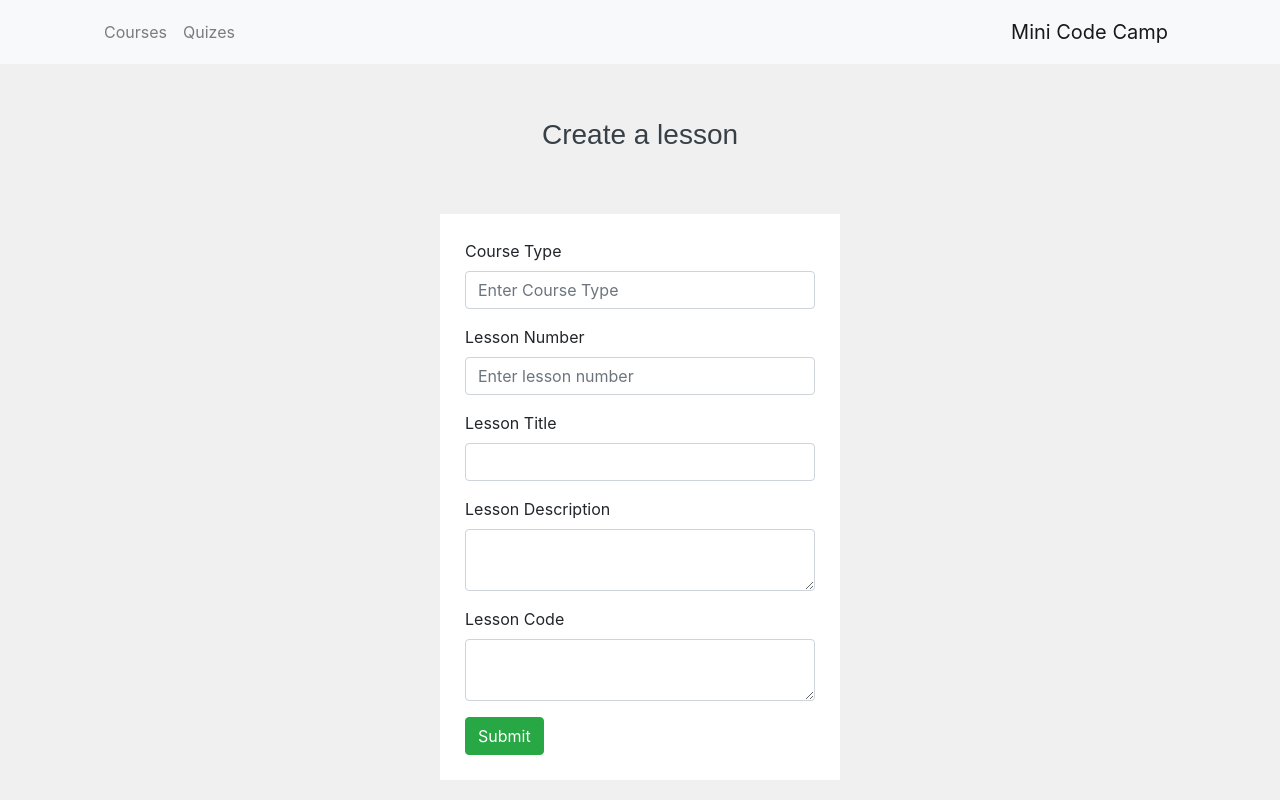
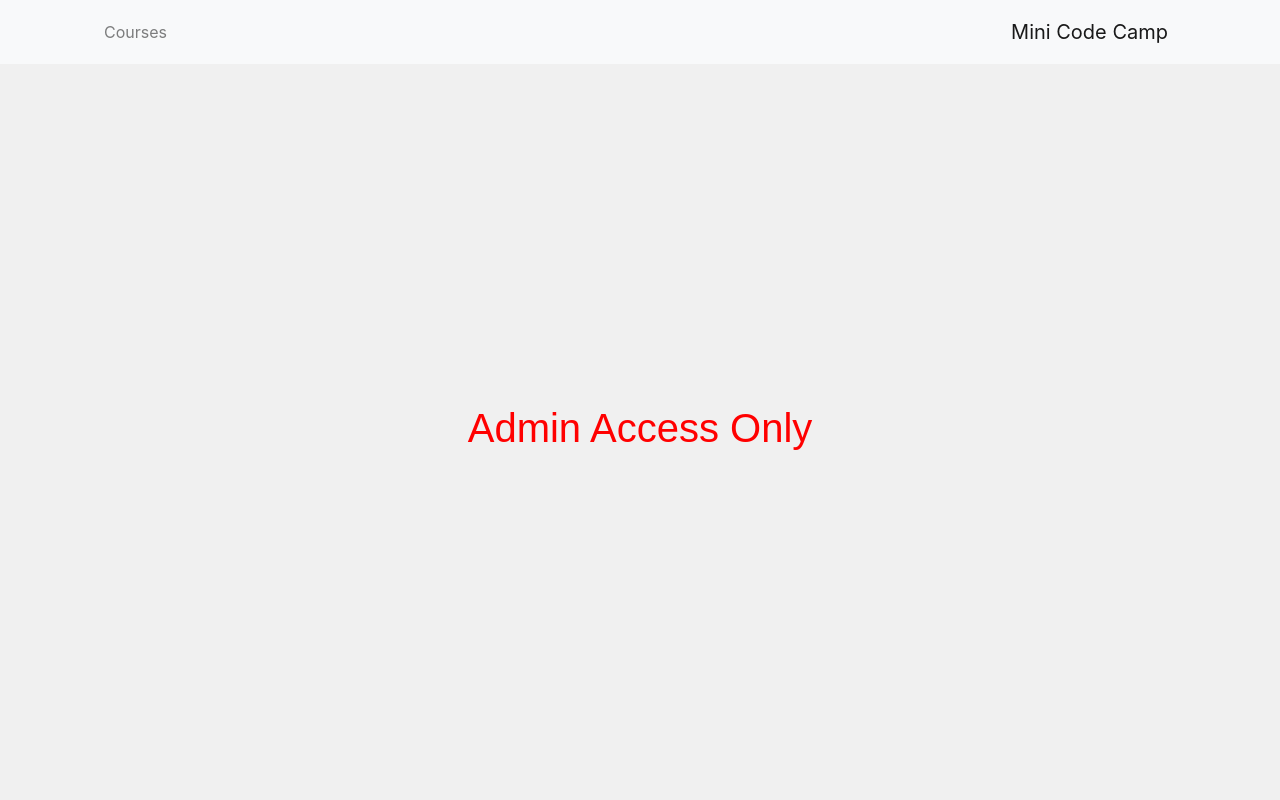
Before and after one commit to eabenojar/minicodecamp, a React (Create React App) app in the folder client/: page /create/lesson in a window 1280 px wide. Built offline with nearby package versions, Linux system fonts and the light colour scheme.

Commit message:
Added auth and private routes

```diff
--- a/client/src/App.js
+++ b/client/src/App.js
@@ -5,6 +5,20 @@ import router from "./router";
 import "./styles/App.css";
 import "prismjs/themes/prism.css";
 import "prismjs/prism.js";
+import jwt_decode from "jwt-decode";
+import setAuthToken from "./utils/setAuthToken";
+import { setCurrentUser } from "./actions/authAction";
+import store from "./store";
+
+// Check for token
+if (localStorage.jwtToken) {
+  // Set auth token header auth
+  setAuthToken(localStorage.jwtToken);
+  // Decode token and get user info and exp
+  const decoded = jwt_decode(localStorage.jwtToken);
+  // Set user and isAuthenticated
+  store.dispatch(setCurrentUser(decoded));
+}
 
 class App extends Component {
   render() {
--- a/client/src/actions/authAction.js
+++ b/client/src/actions/authAction.js
@@ -1,4 +1,4 @@
-import { AUTH_USER, SET_CURRENT_USER } from "./types";
+import { AUTH_USER, SET_CURRENT_USER, LOGOUT_CURRENT_USER } from "./types";
 import setAuthToken from "../utils/setAuthToken";
 import jwt_decode from "jwt-decode";
 import axios from "axios";
@@ -39,3 +39,16 @@ export const setCurrentUser = decoded => {
     payload: decoded
   };
 };
+export const logoutCurrentUser = () => dispatch => {
+  // Remove token from localstorage
+  localStorage.removeItem("jwtToken");
+  // Remove auth header for future requests
+  setAuthToken(false);
+  // Set current user to {} which will set isAuthenticated to false
+  dispatch(setCurrentUser({}));
+
+  // return {
+  //   type: LOGOUT_CURRENT_USER,
+  //   payload: false
+  // };
+};
--- a/client/src/actions/types.js
+++ b/client/src/actions/types.js
@@ -1,7 +1,7 @@
 export const AUTH_USER = "AUTH_USER";
 export const AUTH_ERROR = "AUTH_ERROR";
 export const SIGN_IN = "SIGN_IN";
-export const LOG_OUT = "LOG_OUT";
+export const LOGOUT_CURRENT_USER = "LOGOUT_CURRENT_USER";
 export const SET_CURRENT_USER = "SET_CURRENT_USER";
 
 export const GET_COURSES = "GET_COURSES";
--- a/client/src/components/AdminDashboard.js
+++ b/client/src/components/AdminDashboard.js
@@ -1,11 +1,18 @@
 import React, { Component } from "react";
 import "../styles/dashboard.css";
 import { Link } from "react-router-dom";
+import { connect } from "react-redux";
 
 class AdminDashboard extends Component {
+  componentDidMount() {
+    console.log(this.props, "DASHBOARD PROPS");
+  }
   render() {
+    console.log(this.props, "RENDER DASH");
     return (
       <div className="dashboard-container">
+        {this.props.state.auth.isAuthenticated ? (
+          <div>
             <div className="dashboard-title-section">
               <h1 className="dashboard-title">Admin Dashboard</h1>
               <p className="dashboard-description">
@@ -18,8 +25,8 @@ class AdminDashboard extends Component {
                 <div className="create-section-body">
                   <h1 className="create-section-title">Create Course</h1>
                   <p className="create-section-description">
-                Create courses with lessons that describe the topic and provide
-                code examples to facilitate learning.
+                    Create courses with lessons that describe the topic and
+                    provide code examples to facilitate learning.
                   </p>
                   <Link to="/create/course">
                     <button className="dashboard-button">Create Course</button>{" "}
@@ -31,8 +38,8 @@ class AdminDashboard extends Component {
                 <div className="create-section-body">
                   <h1 className="create-section-title">Create Lesson</h1>
                   <p className="create-section-description">
-                Create lessons that guide the user in learning a topic using a
-                step by step approach.
+                    Create lessons that guide the user in learning a topic using
+                    a step by step approach.
                   </p>
                   <Link to="/create/lesson">
                     <button className="dashboard-button">Create Lesson</button>{" "}
@@ -52,10 +59,22 @@ class AdminDashboard extends Component {
                   </Link>
                 </div>
               </div>
+            </div>{" "}
           </div>
+        ) : (
+          <div className="dashboard-admin-only">
+            <h1>Admin Access Only</h1>
+          </div>
+        )}
       </div>
     );
   }
 }
 
-export default AdminDashboard;
+const mapStateToProps = state => {
+  return {
+    state
+  };
+};
+
+export default connect(mapStateToProps)(AdminDashboard);
--- a/client/src/components/CreateCourse.js
+++ b/client/src/components/CreateCourse.js
@@ -3,7 +3,6 @@ import "../styles/createCourse.css";
 import { Button, Form, FormGroup, Label, Input } from "reactstrap";
 import { connect } from "react-redux";
 import { postCourse } from "../actions/coursesAction";
-// import { Link } from "react-router-dom";
 
 class CreateCourse extends Component {
   constructor(props) {
@@ -29,8 +28,11 @@ class CreateCourse extends Component {
     event.preventDefault();
   };
   render() {
+    console.log(this.props, "RENDER CREATE COURSE");
     return (
       <div className="course-container">
+        {this.props.state.auth.isAuthenticated ? (
+          <div>
             <div className="create-course-title-section">
               <h1 className="create-course-form-title">Create a course</h1>
             </div>
@@ -82,6 +84,12 @@ class CreateCourse extends Component {
               </Form>
             </div>
           </div>
+        ) : (
+          <div className="dashboard-admin-only">
+            <h1>Admin Access Only</h1>
+          </div>
+        )}
+      </div>
     );
   }
 }
--- a/client/src/components/CreateLesson.js
+++ b/client/src/components/CreateLesson.js
@@ -30,6 +30,8 @@ class CreateLesson extends Component {
   render() {
     return (
       <div className="course-container">
+        {this.props.state.auth.isAuthenticated ? (
+          <div>
             <div className="create-lesson-title-section">
               <h1 className="create-lesson-form-title">Create a lesson</h1>
             </div>
@@ -68,7 +70,7 @@ class CreateLesson extends Component {
                   <Label for="exampleText">Lesson Description</Label>
                   <Input
                     type="textarea"
-                maxlength="800"
+                    maxLength="800"
                     name="lessonDescription"
                     id="lessonDescription"
                     onChange={this.handleChange}
@@ -87,6 +89,12 @@ class CreateLesson extends Component {
               </Form>
             </div>
           </div>
+        ) : (
+          <div className="dashboard-admin-only">
+            <h1>Admin Access Only</h1>
+          </div>
+        )}
+      </div>
     );
   }
 }
--- a/client/src/components/Header.js
+++ b/client/src/components/Header.js
@@ -9,6 +9,8 @@ import {
   NavItem,
   NavLink
 } from "reactstrap";
+import { connect } from "react-redux";
+import { logoutCurrentUser } from "../actions/authAction";
 
 class Header extends Component {
   state = {
@@ -18,6 +20,11 @@ class Header extends Component {
     this.setState({
       isOpen: !this.state.isOpen
     });
+  };
+  logout = () => {
+    console.log("LOGOUT FAM");
+    this.props.logoutCurrentUser();
+    this.props.history.push("/course");
   };
   render() {
     return (
@@ -32,14 +39,18 @@ class Header extends Component {
                     Courses
                   </NavLink>
                 </NavItem>
-                <NavItem>
+                {/* <NavItem>
                   <NavLink className="navbar-links" href="/course">
                     Quizes
                   </NavLink>
-                </NavItem>
+                </NavItem> */}
               </Nav>
             </Collapse>
-            <NavbarBrand href="/course">Mini Code Camp</NavbarBrand>
+            {this.props.state.auth.isAuthenticated ? (
+              <NavbarBrand onClick={this.logout}>Logout</NavbarBrand>
+            ) : (
+              <NavbarBrand href="/course">Mini Code Camp</NavbarBrand>
+            )}
           </Navbar>
         </div>
 
@@ -65,5 +76,13 @@ class Header extends Component {
     );
   }
 }
+const mapStateToProps = state => {
+  return {
+    state
+  };
+};
 
-export default Header;
+export default connect(
+  mapStateToProps,
+  { logoutCurrentUser }
+)(Header);
--- a/client/src/reducers/auth.js
+++ b/client/src/reducers/auth.js
@@ -1,4 +1,8 @@
-import { SIGN_IN, SET_CURRENT_USER } from "../actions/types";
+import {
+  SIGN_IN,
+  SET_CURRENT_USER,
+  LOGOUT_CURRENT_USER
+} from "../actions/types";
 import isEmpty from "../validation/isEmpty";
 
 const INITIAL_STATE = {
@@ -14,6 +18,11 @@ export default function(state = INITIAL_STATE, action) {
         isAuthenticated: !isEmpty(action.payload),
         user: action.payload
       };
+    case LOGOUT_CURRENT_USER:
+      return {
+        ...state,
+        isAuthenticated: action.payload
+      };
     default:
       return state;
   }
--- a/client/src/styles/dashboard.css
+++ b/client/src/styles/dashboard.css
@@ -81,6 +81,17 @@
 .dashboard-button:hover {
   opacity: 0.8;
 }
+.dashboard-admin-only {
+  height: 92vh;
+  width: 100vw;
+  display: flex;
+  justify-content: center;
+  align-items: center;
+}
+.dashboard-admin-only h1 {
+  font-weight: 200;
+  color: red;
+}
 
 @media only screen and (max-width: 1200px) {
   .create-section {
--- a/client/src/styles/lessonInfo.css
+++ b/client/src/styles/lessonInfo.css
@@ -40,6 +40,9 @@
   display: flex;
   justify-content: center;
   align-items: center;
+}
+.no-lessons-container h1 {
+  font-weight: 200;
 }
 .lessoninfo-button {
   background-color: #fff;
```
Lines whose indentation alone changed are shown as unchanged.
